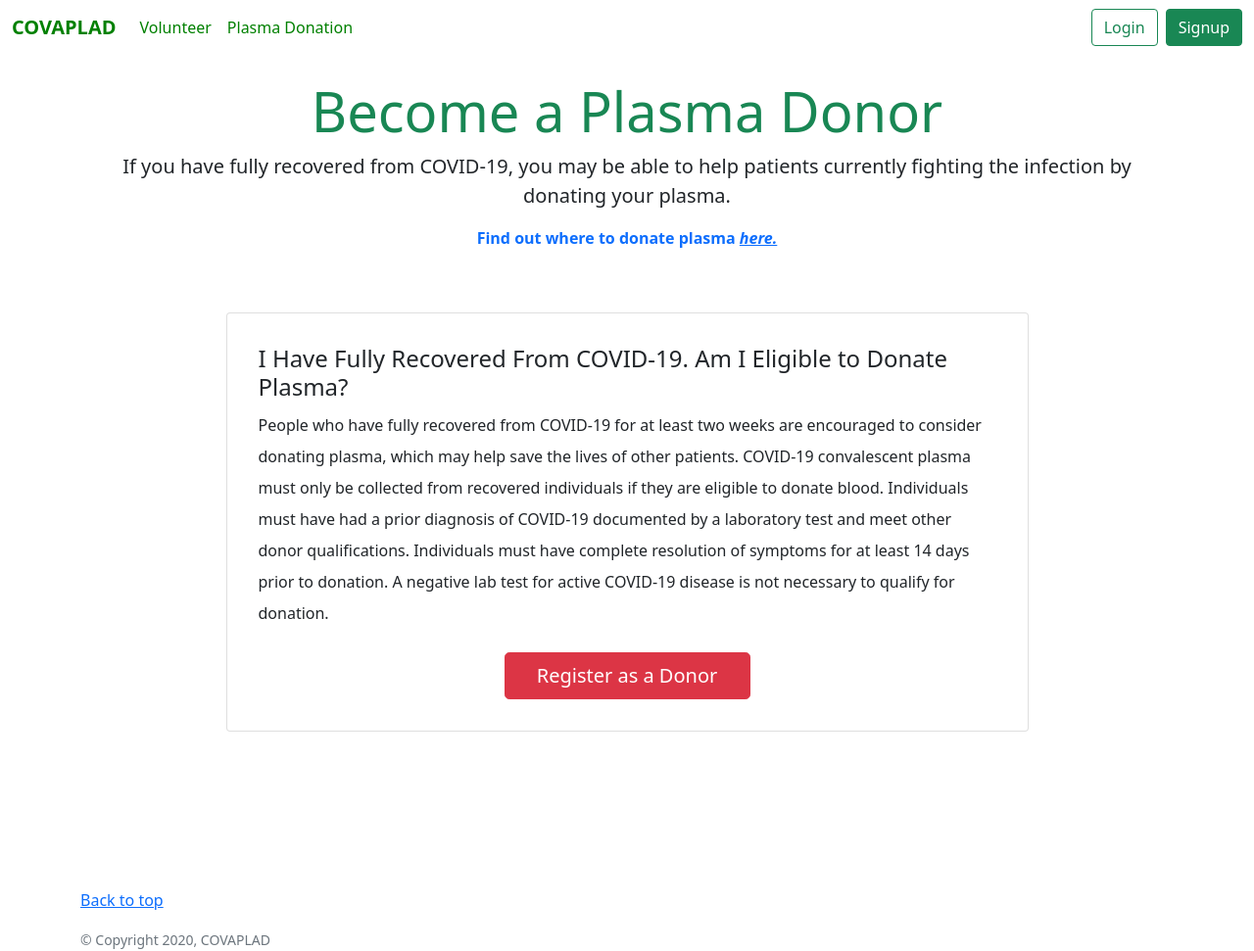
After one commit to rabinadk1/covaplad, a Django app: page /donor/ in a window 1280 px wide. The commit adds this page. Shown: the whole page at 98% size. Run offline with Django 3.2, Linux system fonts and the light colour scheme; parts of the project's set-up code (start-up, migrations or seed data) failed here and were passed over.

Commit message:
made pages for volunteer and donor

```diff
--- /dev/null
+++ b/donor/templates/donor.html
@@ -0,0 +1,146 @@
+{% extends "base.html" %}
+{% block title %} - Donor {% endblock title%}
+{% block content %}
+    <div class="container">
+            <div class="container">
+                {% if user.is_authenticated %}
+                    {% if user.donor %}
+                            {% if user.donor.venues.all|length < 1 %}
+                            <div class="jumbotron m-4 text-center text-dark">
+                                <h1 class="display-4 text-success">Visit our Plasma Donation Sites today.</h1>
+                                <div class="d-grid gap-2 col-4 mx-auto text-center">
+                                    <p class="fw-bold text-primary">
+                                    Find out where to donate plasma <a href="{% url 'get_donation_venue_list' %}" class="alert-link fst-italic">here.</a>
+                                    </p>
+                                </div>
+                            </div>
+                            {% else %}
+                                <div class="jumbotron m-4 text-center text-dark">
+                                    <h1 class="text-success">Thank you for joining us in the fight against COVID-19.</h1>
+                                    <div class="d-grid gap-2 col-4 mx-auto text-center">
+                                        <p class="fw-bold text-primary">
+                                        Find out where to donate plasma <a href="{% url 'get_donation_venue_list' %}" class="alert-link fst-italic">here.</a>
+                                        </p>
+                                    </div>
+                                </div>
+
+                                <div>
+                                    <h5 class="text-dark">Here are the donation venues where you have registered.</h5 class="text-dark">
+                                    <div class="table-responsive">
+                                        <table class="table table-striped align-middle text-center">
+                                            <thead class="bg-success text-white">
+                                                <tr>
+                                                    <th class="align-middle">#</th>
+                                                    <th class="align-middle">Name</th>
+                                                </tr>
+                                            </thead>
+                                            <tbody>
+                                                {% for donation_venue in user.donor.venues.all %}
+                                                    <tr>
+                                                        <td>{{forloop.counter}}</td>
+                                                        <td>
+                                                            <a href="{% url 'get_donation_venue' venue_id=donation_venue.id %}" class="text-dark text-decoration-none">
+                                                                {{donation_venue.name}}
+                                                            </a>
+                                                        </td>
+                                                    </tr>
+                                                {% endfor %}
+                                            </tbody>
+                                        </table>
+                                    </div>
+                                </div>
+                            {% endif %}
+                    {% else %}
+                        <div class="jumbotron m-4 text-center text-dark">
+                            <h1 class="display-4 text-success">Become a Plasma Donor</h1>
+                            <p class="lead">
+                                If you have fully recovered from COVID-19, you may be able to help patients currently fighting the infection by donating your plasma.
+                            </p>
+
+                            <div class="d-grid gap-2 col-4 mx-auto text-center">
+                                        <p class="fw-bold text-primary">
+                                    Find out where to donate plasma <a href="{% url 'get_donation_venue_list' %}" class="alert-link fst-italic">here.</a>
+                                    </p>
+                            </div>
+                        </div>
+                        <br>
+                        <div class="card d-grid col-9 mx-auto">
+                            <div class="card-body text-dark">
+                                <div class="p-2 m-2">
+                                    <h5 class="card-title fs-4">
+                                        I Have Fully Recovered From COVID-19. Am I Eligible to Donate Plasma?
+                                    </h5>
+                                    <span>
+                                        <p class="card-text lh-lg">
+                                            People who have fully recovered from COVID-19 for at least two weeks
+                                            are encouraged to consider donating plasma, which may help save the
+                                            lives of other patients. COVID-19 convalescent plasma must only be
+                                            collected from recovered individuals if they are eligible to donate blood.
+                                            Individuals must have had a prior diagnosis of COVID-19 documented by a
+                                            laboratory test and meet other donor qualifications. Individuals must
+                                            have complete resolution of symptoms for at least 14 days prior to
+                                            donation. A negative lab test for active COVID-19 disease is not necessary
+                                            to qualify for donation.
+                                        </p>
+                                    </span>
+                                </div>
+                                <div class="p-2 m-2">
+                                    <div class="d-grid gap-2 col-4 mx-auto">
+                                        <a href="{% url 'donor_registration' %}" class="btn btn-danger btn-lg">
+                                            Register as a Donor
+                                        </a>
+                                    </div>
+                                </div>
+
+                            </div>
+                        </div>
+
+                    {% endif %}
+                {% else %}
+                    <div class="jumbotron m-4 text-center text-dark">
+                        <h1 class="display-4 text-success">Become a Plasma Donor</h1>
+                        <p class="lead">
+                            If you have fully recovered from COVID-19, you may be able to help patients currently fighting the infection by donating your plasma.
+                        </p>
+
+                        <div class="d-grid gap-2 col-4 mx-auto text-center">
+                                <p class="fw-bold text-primary">
+                                Find out where to donate plasma <a href="{% url 'get_donation_venue_list' %}" class="alert-link fst-italic">here.</a>
+                                </p>
+                        </div>
+                    </div>
+                    <br>
+                    <div class="card d-grid col-9 mx-auto">
+                        <div class="card-body text-dark">
+                            <div class="p-2 m-2">
+                                <h5 class="card-title fs-4">
+                                    I Have Fully Recovered From COVID-19. Am I Eligible to Donate Plasma?
+                                </h5>
+                                <span>
+                                    <p class="card-text lh-lg">
+                                        People who have fully recovered from COVID-19 for at least two weeks
+                                        are encouraged to consider donating plasma, which may help save the
+                                        lives of other patients. COVID-19 convalescent plasma must only be
+                                        collected from recovered individuals if they are eligible to donate blood.
+                                        Individuals must have had a prior diagnosis of COVID-19 documented by a
+                                        laboratory test and meet other donor qualifications. Individuals must
+                                        have complete resolution of symptoms for at least 14 days prior to
+                                        donation. A negative lab test for active COVID-19 disease is not necessary
+                                        to qualify for donation.
+                                    </p>
+                                </span>
+                            </div>
+                            <div class="p-2 m-2">
+                                <div class="d-grid gap-2 col-4 mx-auto">
+                                    <a href="{% url 'donor_registration' %}" class="btn btn-danger btn-lg">
+                                        Register as a Donor
+                                    </a>
+                                </div>
+                            </div>
+
+                        </div>
+                    </div>
+                {% endif %}
+            </div>
+    </div>
+{% endblock content %}
--- a/donor/urls.py
+++ b/donor/urls.py
@@ -2,4 +2,7 @@ from django.urls import path
 
 from . import views
 
-urlpatterns = [path("register/", views.donor_registration, name="donor_registration")]
+urlpatterns = [
+    path("register/", views.donor_registration, name="donor_registration"),
+    path("", views.donor, name="donor"),
+]
--- a/donor/views.py
+++ b/donor/views.py
@@ -6,6 +6,10 @@ from . import forms
 from .models import TestReport
 
 # Create your views here.
+
+
+def donor(request: HttpRequest):
+    return render(request, "donor.html")
 
 
 @login_required(redirect_field_name="next")
--- a/templates/base.html
+++ b/templates/base.html
@@ -145,8 +145,8 @@
               </button>
               <div class="collapse navbar-collapse" id="navbarSupportedContent">
                 <div class="navbar-nav me-auto mb-2 mb-lg-0">
-                    <a class="nav-link" style="color:#008000; " aria-current="page" href="{% url 'get_event_list' %}">Events</a>
-                    <a class="nav-link " style="color:#008000;" href="{% url 'get_donation_venue_list' %}">Donation Center</a>
+                    <a class="nav-link" style="color:#008000; " aria-current="page" href="{% url 'volunteer' %}">Volunteer</a>
+                    <a class="nav-link " style="color:#008000;" href="{% url 'donor' %}">Plasma Donation</a>
                 </div>
                 {% if user.is_authenticated %}
                 <div class="d-flex">
--- a/volunteer/urls.py
+++ b/volunteer/urls.py
@@ -3,5 +3,6 @@ from django.urls import path
 from . import views
 
 urlpatterns = [
-    path("register/", views.volunteer_registration, name="volunteer_registration")
+    path("register/", views.volunteer_registration, name="volunteer_registration"),
+    path("", views.volunteer, name="volunteer"),
 ]
--- a/volunteer/views.py
+++ b/volunteer/views.py
@@ -7,8 +7,8 @@ from . import forms, models
 # Create your views here.
 
 
-def index(request):
-    return HttpResponse("You're at the volunteers url.")
+def volunteer(request):
+    return render(request, "volunteer.html")
 
 
 @login_required
```
Also changed, not shown: volunteer/templates/volunteer.html (added, +95 -0 lines).
